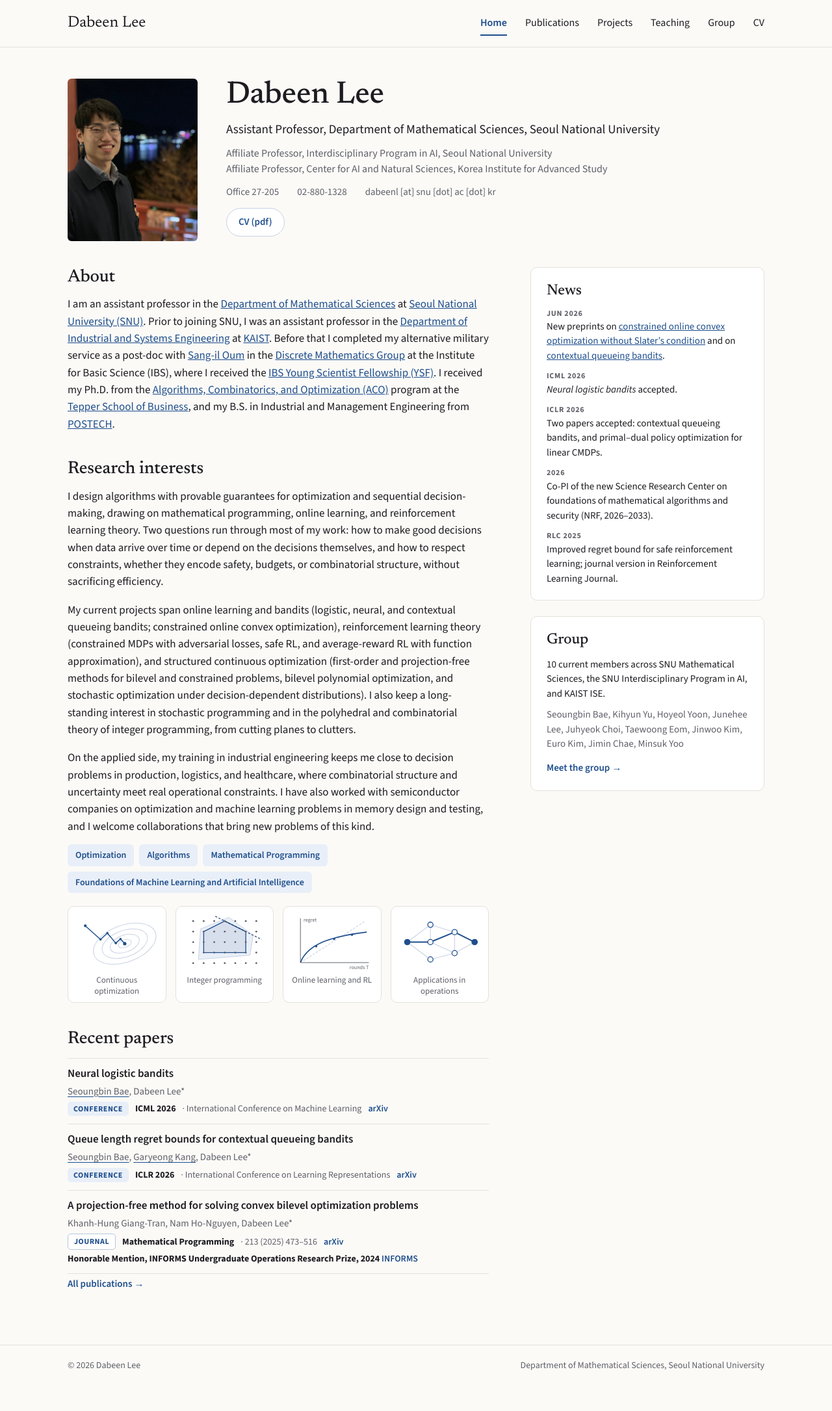
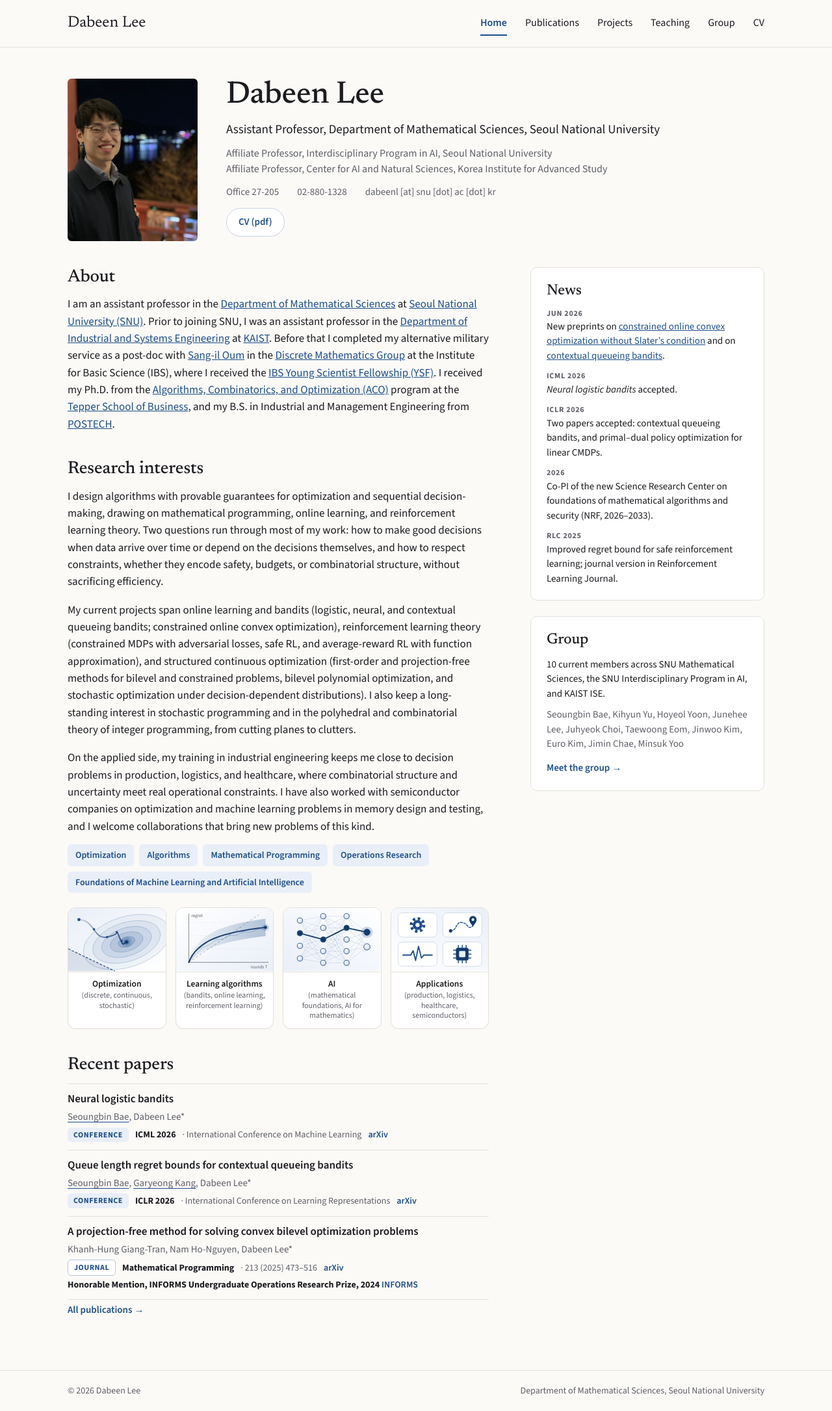
Before and after one commit to dabeenl/dabeenl.github.io, a Jekyll site: the page built from index.md, in a window 1280 px wide. Shown: the whole page at 65% size. Built offline with Jekyll 4.4.1, drawn with Linux system fonts in a browser that asks for light colours; before the commit the page ends 2131 px from its top, so only the background shows below that.

Commit message:
Richer theme illustrations (Optimization, Learning algorithms, AI, Applications) and the Operations Research keyword
Co-Authored-By: Claude Fable 5.1 <noreply@anthropic.com>

```diff
--- a/_data/profile.yml
+++ b/_data/profile.yml
@@ -29,6 +29,7 @@ interests:
   - Optimization
   - Algorithms
   - Mathematical Programming
+  - Operations Research
   - Foundations of Machine Learning and Artificial Intelligence
 
 # Group page
--- a/_includes/research-figures.html
+++ b/_includes/research-figures.html
@@ -1,45 +1,86 @@
 <div class="figs" aria-label="Research themes">
   <figure class="fig">
-    <svg viewBox="0 0 160 110" role="img" aria-label="Contour lines of a function with a descent path converging to the minimizer">
-      <g fill="none" stroke="var(--accent-line)" stroke-width="1.2" transform="rotate(-20 95 58)">
-        <ellipse cx="95" cy="58" rx="62" ry="35"/><ellipse cx="95" cy="58" rx="45" ry="25"/><ellipse cx="95" cy="58" rx="29" ry="16"/><ellipse cx="95" cy="58" rx="13" ry="7"/>
+    <svg viewBox="0 0 200 130" role="img" aria-label="Level sets of an objective with a smooth descent path reaching the minimizer next to a constraint">
+      <defs>
+        <linearGradient id="fig-bg1" x1="0" y1="0" x2="1" y2="1"><stop offset="0" style="stop-color:var(--accent-tint)"/><stop offset="1" style="stop-color:var(--surface)"/></linearGradient>
+        <linearGradient id="fig-path1" x1="0" y1="0" x2="1" y2="1"><stop offset="0" style="stop-color:var(--accent-line)"/><stop offset="1" style="stop-color:var(--accent-dark)"/></linearGradient>
+      </defs>
+      <rect width="200" height="130" fill="url(#fig-bg1)"/>
+      <g transform="rotate(-18 120 70)" style="fill:var(--accent);stroke:var(--accent)" stroke-opacity="0.35" stroke-width="0.8">
+        <ellipse cx="120" cy="70" rx="92" ry="52" fill-opacity="0.05"/><ellipse cx="120" cy="70" rx="72" ry="40" fill-opacity="0.07"/><ellipse cx="120" cy="70" rx="53" ry="29" fill-opacity="0.09"/><ellipse cx="120" cy="70" rx="35" ry="19" fill-opacity="0.12"/><ellipse cx="120" cy="70" rx="18" ry="10" fill-opacity="0.18"/>
       </g>
-      <polyline fill="none" stroke="var(--accent)" stroke-width="1.8" stroke-linejoin="round" points="20,24 49,50 62,38 78,57 87,49 95,58"/>
-      <g fill="var(--accent)"><circle cx="20" cy="24" r="2.6"/><circle cx="49" cy="50" r="2.2"/><circle cx="62" cy="38" r="2.2"/><circle cx="78" cy="57" r="2.2"/><circle cx="87" cy="49" r="2.2"/><circle cx="95" cy="58" r="3.2"/></g>
+      <polygon points="0,130 0,84 96,130" style="fill:var(--accent-dark)" fill-opacity="0.12"/>
+      <line x1="0" y1="84" x2="96" y2="130" style="stroke:var(--accent-dark)" stroke-width="1.4" stroke-dasharray="5 3"/>
+      <path d="M22 24 C 54 24, 52 66, 80 60 S 98 44, 106 62 S 112 74, 120 70" fill="none" stroke="url(#fig-path1)" stroke-width="2.6" stroke-linecap="round"/>
+      <g style="fill:var(--accent)"><circle cx="22" cy="24" r="3.2"/><circle cx="53" cy="44" r="2.4"/><circle cx="80" cy="60" r="2.4"/><circle cx="100" cy="50" r="2.4"/><circle cx="110" cy="68" r="2.4"/></g>
+      <circle cx="120" cy="70" r="11" style="fill:var(--accent)" fill-opacity="0.18"/><circle cx="120" cy="70" r="6.5" style="fill:var(--accent)" fill-opacity="0.3"/><circle cx="120" cy="70" r="3.6" style="fill:var(--accent-dark)"/>
     </svg>
-    <figcaption>Continuous optimization</figcaption>
+    <figcaption><strong>Optimization</strong><span>(discrete, continuous, stochastic)</span></figcaption>
   </figure>
+
   <figure class="fig">
-    <svg viewBox="0 0 160 110" role="img" aria-label="A polytope, the convex hull of its integer points, and a cutting plane">
-      <polygon points="30,88 128,80 134,42 88,8 34,30" fill="var(--accent-tint)" stroke="var(--accent-line)" stroke-width="1.2"/>
-      <polygon points="40,75 120,75 120,35 80,15 40,35" fill="var(--accent-line)" fill-opacity="0.55" stroke="var(--accent)" stroke-width="1.6" stroke-linejoin="round"/>
-      <line x1="62" y1="6" x2="150" y2="50" stroke="var(--accent-dark)" stroke-width="1.4" stroke-dasharray="4 3"/>
-      <g fill="var(--muted)">
-        {% for j in (0..4) %}{% for i in (0..6) %}<circle cx="{{ i | times: 20 | plus: 20 }}" cy="{{ j | times: 20 | plus: 15 }}" r="1.7"/>{% endfor %}{% endfor %}
+    <svg viewBox="0 0 200 130" role="img" aria-label="Sublinear regret curve with a confidence band and sample paths under a linear reference">
+      <defs>
+        <linearGradient id="fig-bg2" x1="0" y1="0" x2="1" y2="1"><stop offset="0" style="stop-color:var(--surface)"/><stop offset="1" style="stop-color:var(--accent-tint)"/></linearGradient>
+        <linearGradient id="fig-band2" x1="0" y1="0" x2="1" y2="0"><stop offset="0" style="stop-color:var(--accent)" stop-opacity="0.05"/><stop offset="1" style="stop-color:var(--accent)" stop-opacity="0.3"/></linearGradient>
+      </defs>
+      <rect width="200" height="130" fill="url(#fig-bg2)"/>
+      <g style="stroke:var(--accent-line)" stroke-width="0.7" stroke-dasharray="2 4"><line x1="26" y1="30" x2="188" y2="30"/><line x1="26" y1="57" x2="188" y2="57"/><line x1="26" y1="84" x2="188" y2="84"/></g>
+      <line x1="26" y1="112" x2="170" y2="14" style="stroke:var(--muted)" stroke-opacity="0.55" stroke-width="1.2" stroke-dasharray="5 4"/>
+      <path d="M26 112 C 40 52, 96 34, 184 22 L184 58 C 100 68, 50 84, 26 112 Z" fill="url(#fig-band2)"/>
+      <g fill="none" style="stroke:var(--accent)" stroke-opacity="0.4" stroke-width="0.9" stroke-linejoin="round">
+        <polyline points="26,112 40,88 54,80 68,66 82,64 96,56 110,55 124,48 138,49 152,43 166,44 184,38"/>
+        <polyline points="26,112 40,96 54,82 68,76 82,66 96,64 110,57 124,56 138,50 152,50 166,45 184,43"/>
       </g>
+      <path d="M26 112 C 44 66, 96 50, 184 40" fill="none" style="stroke:var(--accent-dark)" stroke-width="2.6" stroke-linecap="round"/>
+      <polyline fill="none" style="stroke:var(--ink)" stroke-opacity="0.55" stroke-width="1.2" points="26,12 26,112 190,112"/>
+      <circle cx="184" cy="40" r="7" style="fill:var(--accent)" fill-opacity="0.22"/><circle cx="184" cy="40" r="3.2" style="fill:var(--accent-dark)"/>
+      <text x="188" y="124" text-anchor="end" font-size="9.5" style="fill:var(--muted)">rounds T</text>
+      <text x="31" y="19" font-size="9.5" style="fill:var(--muted)">regret</text>
     </svg>
-    <figcaption>Integer programming</figcaption>
+    <figcaption><strong>Learning algorithms</strong><span>(bandits, online learning, reinforcement learning)</span></figcaption>
   </figure>
+
   <figure class="fig">
-    <svg viewBox="0 0 160 110" role="img" aria-label="A sublinear regret curve lying below a linear one">
-      <polyline fill="none" stroke="var(--muted)" stroke-width="1.2" points="20,10 20,94 150,94"/>
-      <line x1="20" y1="94" x2="142" y2="16" stroke="var(--accent-line)" stroke-width="1.4" stroke-dasharray="4 3"/>
-      <path d="M20 94 C 34 58, 80 44, 146 36" fill="none" stroke="var(--accent)" stroke-width="2"/>
-      <g fill="var(--accent)"><circle cx="50" cy="63" r="2.2"/><circle cx="84" cy="49" r="2.2"/><circle cx="118" cy="41" r="2.2"/></g>
-      <text x="150" y="106" text-anchor="end" font-size="10" fill="var(--muted)">rounds T</text>
-      <text x="26" y="16" font-size="10" fill="var(--muted)">regret</text>
+    <svg viewBox="0 0 200 130" role="img" aria-label="A layered neural network with one activated path highlighted">
+      <defs>
+        <linearGradient id="fig-bg3" x1="0" y1="1" x2="1" y2="0"><stop offset="0" style="stop-color:var(--accent-tint)"/><stop offset="1" style="stop-color:var(--surface)"/></linearGradient>
+        <radialGradient id="fig-node3" cx="0.35" cy="0.3" r="0.8"><stop offset="0" style="stop-color:var(--surface)"/><stop offset="1" style="stop-color:var(--accent-line)"/></radialGradient>
+      </defs>
+      <rect width="200" height="130" fill="url(#fig-bg3)"/>
+      <g style="stroke:var(--accent)" stroke-opacity="0.2" stroke-width="0.8">
+        {% for i in (0..3) %}{% for j in (0..4) %}<line x1="34" y1="{{ i | times: 26 | plus: 26 }}" x2="82" y2="{{ j | times: 24 | plus: 17 }}"/>{% endfor %}{% endfor %}
+        {% for i in (0..4) %}{% for j in (0..4) %}<line x1="82" y1="{{ i | times: 24 | plus: 17 }}" x2="130" y2="{{ j | times: 24 | plus: 17 }}"/>{% endfor %}{% endfor %}
+        {% for i in (0..4) %}{% for j in (0..1) %}<line x1="130" y1="{{ i | times: 24 | plus: 17 }}" x2="172" y2="{{ j | times: 30 | plus: 50 }}"/>{% endfor %}{% endfor %}
+      </g>
+      <polyline points="34,52 82,65 130,41 172,50" fill="none" style="stroke:var(--accent-dark)" stroke-width="2.4" stroke-linejoin="round" stroke-linecap="round"/>
+      <g fill="url(#fig-node3)" style="stroke:var(--accent)" stroke-width="1.2">
+        {% for i in (0..3) %}<circle cx="34" cy="{{ i | times: 26 | plus: 26 }}" r="5.5"/>{% endfor %}
+        {% for i in (0..4) %}<circle cx="82" cy="{{ i | times: 24 | plus: 17 }}" r="5.5"/><circle cx="130" cy="{{ i | times: 24 | plus: 17 }}" r="5.5"/>{% endfor %}
+        <circle cx="172" cy="50" r="6.5"/><circle cx="172" cy="80" r="6.5"/>
+      </g>
+      <circle cx="172" cy="50" r="12" style="fill:var(--accent)" fill-opacity="0.2"/>
+      <g style="fill:var(--accent-dark)"><circle cx="34" cy="52" r="5.5"/><circle cx="82" cy="65" r="5.5"/><circle cx="130" cy="41" r="5.5"/><circle cx="172" cy="50" r="6.5"/></g>
     </svg>
-    <figcaption>Online learning and RL</figcaption>
+    <figcaption><strong>AI</strong><span>(mathematical foundations, AI for mathematics)</span></figcaption>
   </figure>
+
   <figure class="fig">
-    <svg viewBox="0 0 160 110" role="img" aria-label="A flow network with one highlighted route from source to sink">
-      <g stroke="var(--accent-line)" stroke-width="1.3" fill="none">
-        <line x1="18" y1="55" x2="62" y2="22"/><line x1="18" y1="55" x2="62" y2="88"/><line x1="62" y1="22" x2="108" y2="36"/><line x1="62" y1="55" x2="108" y2="76"/><line x1="62" y1="88" x2="108" y2="76"/><line x1="62" y1="22" x2="62" y2="55"/><line x1="108" y1="76" x2="146" y2="55"/><line x1="108" y1="36" x2="108" y2="76"/>
+    <svg viewBox="0 0 200 130" role="img" aria-label="Four icons: a gear for production, a route for logistics, a heartbeat for healthcare, and a chip for semiconductors">
+      <defs>
+        <linearGradient id="fig-bg4" x1="1" y1="0" x2="0" y2="1"><stop offset="0" style="stop-color:var(--accent-tint)"/><stop offset="1" style="stop-color:var(--surface)"/></linearGradient>
+      </defs>
+      <rect width="200" height="130" fill="url(#fig-bg4)"/>
+      <g style="fill:var(--surface);stroke:var(--accent-line)" stroke-width="1"><rect x="14" y="10" width="80" height="50" rx="9"/><rect x="106" y="10" width="80" height="50" rx="9"/><rect x="14" y="70" width="80" height="50" rx="9"/><rect x="106" y="70" width="80" height="50" rx="9"/></g>
+      <circle cx="54" cy="35" r="13" fill="none" style="stroke:var(--accent)" stroke-width="6" stroke-dasharray="5.1 5.1"/><circle cx="54" cy="35" r="10" style="fill:var(--accent)"/><circle cx="54" cy="35" r="4.2" style="fill:var(--surface)"/>
+      <path d="M122 47 C 136 47, 132 27, 146 30 S 156 46, 168 37" fill="none" style="stroke:var(--accent)" stroke-width="2" stroke-dasharray="4 3" stroke-linecap="round"/><circle cx="122" cy="47" r="3.4" style="fill:var(--accent-dark)"/>
+      <path d="M168 38 c-5 -7 -7.5 -10 -7.5 -14 a7.5 7.5 0 0 1 15 0 c0 4 -2.5 7 -7.5 14z" style="fill:var(--accent-dark)"/><circle cx="168" cy="24" r="2.8" style="fill:var(--surface)"/>
+      <polyline points="24,97 40,97 45,88 50,108 56,79 62,103 67,97 84,97" fill="none" style="stroke:var(--accent)" stroke-width="2.4" stroke-linejoin="round" stroke-linecap="round"/>
+      <g style="stroke:var(--accent)" stroke-width="2" stroke-linecap="round">
+        {% for k in (0..2) %}<line x1="{{ k | times: 8 | plus: 138 }}" y1="77" x2="{{ k | times: 8 | plus: 138 }}" y2="82"/><line x1="{{ k | times: 8 | plus: 138 }}" y1="108" x2="{{ k | times: 8 | plus: 138 }}" y2="113"/><line x1="128" y1="{{ k | times: 8 | plus: 87 }}" x2="133" y2="{{ k | times: 8 | plus: 87 }}"/><line x1="159" y1="{{ k | times: 8 | plus: 87 }}" x2="164" y2="{{ k | times: 8 | plus: 87 }}"/>{% endfor %}
       </g>
-      <polyline fill="none" stroke="var(--accent)" stroke-width="2.4" stroke-linejoin="round" points="18,55 62,55 108,36 146,55"/>
-      <g fill="var(--surface)" stroke="var(--accent)" stroke-width="1.6"><circle cx="62" cy="22" r="5"/><circle cx="62" cy="55" r="5"/><circle cx="62" cy="88" r="5"/><circle cx="108" cy="36" r="5"/><circle cx="108" cy="76" r="5"/></g>
-      <g fill="var(--accent)"><circle cx="18" cy="55" r="6"/><circle cx="146" cy="55" r="6"/></g>
+      <rect x="133" y="82" width="26" height="26" rx="4" style="fill:var(--accent-dark)"/><rect x="139.5" y="88.5" width="13" height="13" rx="2" style="fill:var(--accent-tint)"/>
     </svg>
-    <figcaption>Applications in operations</figcaption>
+    <figcaption><strong>Applications</strong><span>(production, logistics, healthcare, semiconductors)</span></figcaption>
   </figure>
 </div>
--- a/assets/css/style.css
+++ b/assets/css/style.css
@@ -124,11 +124,15 @@ p { margin: 0 0 1em; }
 .col-main h2 { margin: 40px 0 12px; }
 .col-main h2:first-child, .col-main .section h2 { margin-top: 0; }
 .col-main p:last-of-type { margin-bottom: 0; }
-.figs { display: grid; grid-template-columns: repeat(4, minmax(0, 1fr)); gap: 14px; margin: 20px 0 0; }
-.fig { margin: 0; padding: 10px 10px 8px; background: var(--surface); border: 1px solid var(--rule); border-radius: 10px; }
-.fig svg { display: block; width: 100%; height: auto; }
-.fig figcaption { margin-top: 6px; font-size: 13px; line-height: 1.3; color: var(--muted); text-align: center; }
+.figs { display: grid; grid-template-columns: repeat(4, minmax(0, 1fr)); gap: 14px; margin: 22px 0 0; }
+.fig { margin: 0; overflow: hidden; background: var(--surface); border: 1px solid var(--rule); border-radius: 12px; box-shadow: 0 1px 2px rgba(28, 28, 33, 0.04); transition: transform 0.18s ease, box-shadow 0.18s ease; }
+.fig:hover { transform: translateY(-3px); box-shadow: 0 10px 24px rgba(30, 78, 140, 0.14); }
+.fig svg { display: block; width: 100%; height: auto; border-bottom: 1px solid var(--rule); }
+.fig figcaption { padding: 9px 10px 11px; font-size: 13.5px; line-height: 1.3; text-align: center; color: var(--ink); }
+.fig figcaption strong { display: block; font-weight: 600; }
+.fig figcaption span { display: block; margin-top: 2px; font-size: 12px; color: var(--muted); }
 @media (max-width: 720px) { .figs { grid-template-columns: repeat(2, minmax(0, 1fr)); } }
+@media (prefers-reduced-motion: reduce) { .fig { transition: none; } .fig:hover { transform: none; } }
 .chips { display: flex; flex-wrap: wrap; gap: 8px; margin-top: 14px; }
 .chip {
   padding: 6px 12px;
```
